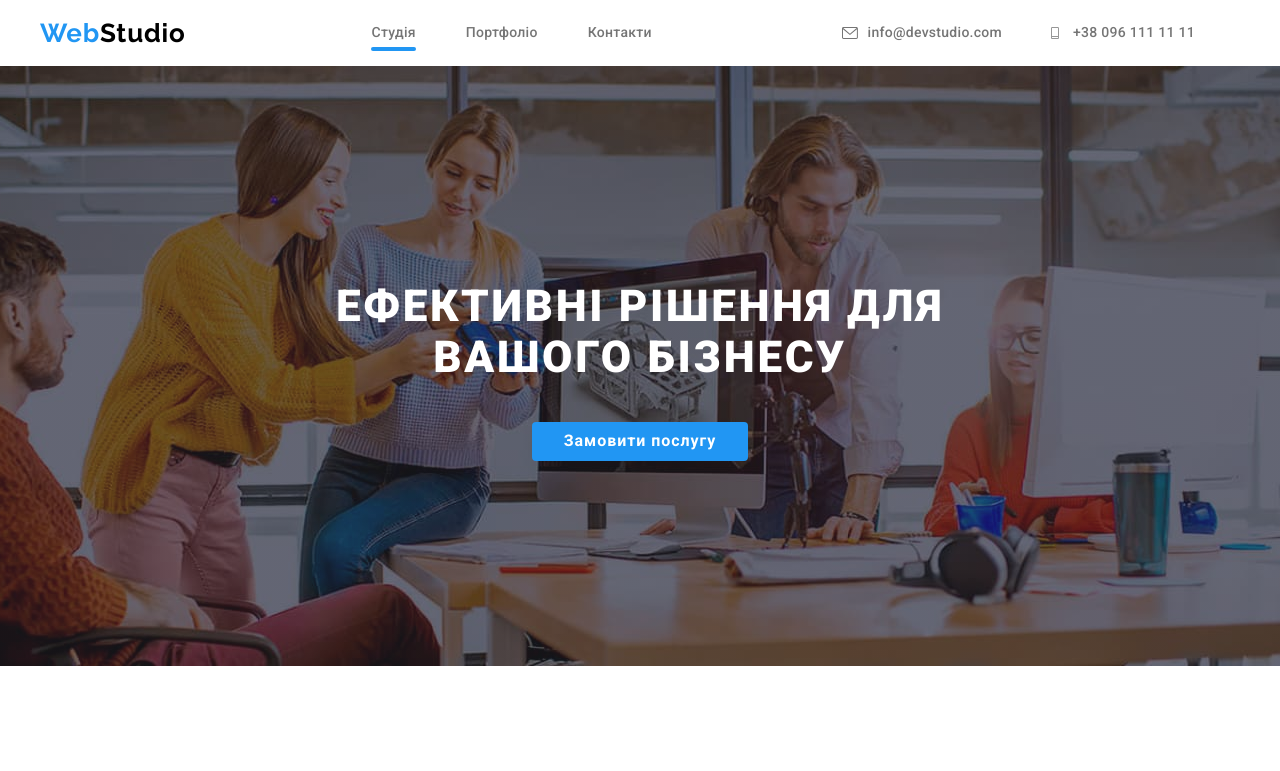
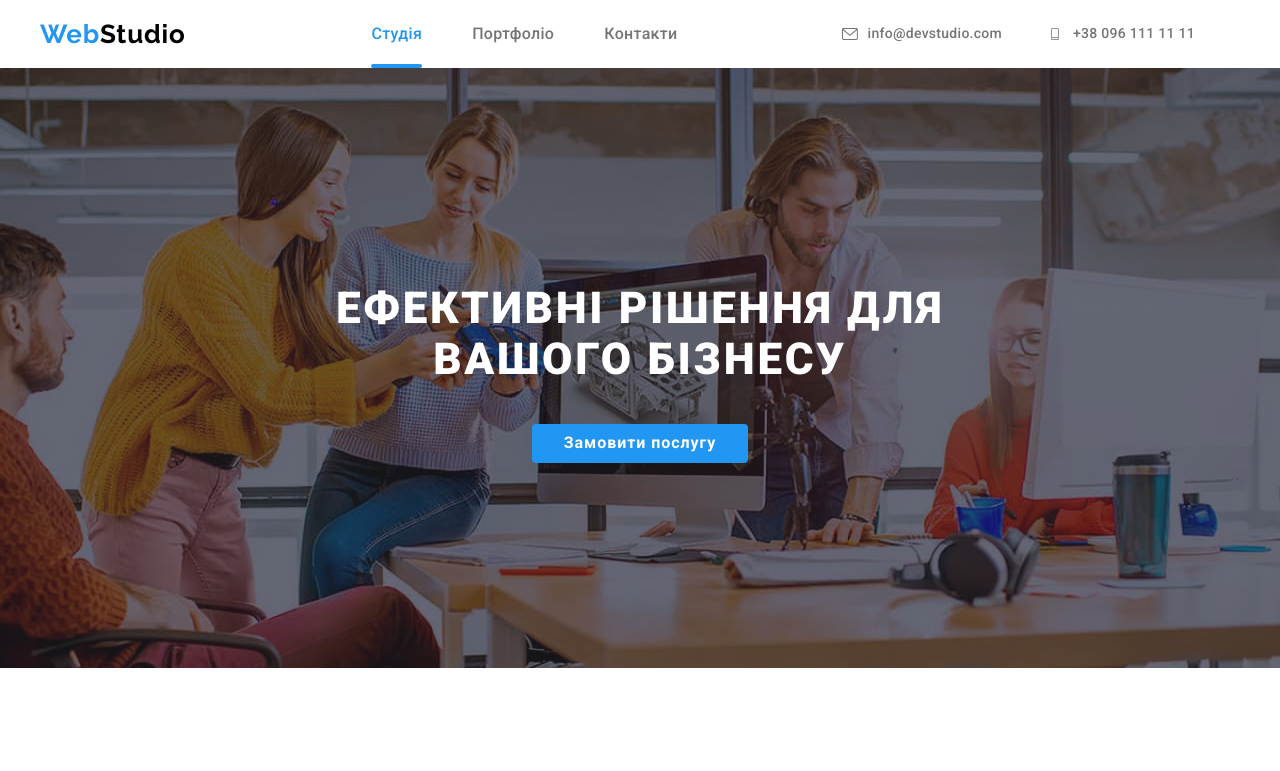
Before and after one commit to DmytroKotlyarov/-goit-markup-hw-5, a plain HTML site: page index.html in a window 1280 px wide. Shown: the top 771 px of the page. Drawn offline with nearby package versions, Linux system fonts and the light colour scheme.

Commit message:
Робота з псевдо єлементами

```diff
--- a/css/style.css
+++ b/css/style.css
@@ -78,15 +78,6 @@ a.header-logo {
 }
 span.header-logo {
   color: #000000;
-}
-.header-link:hover,
-.header-link:focus,
-.header-mail:hover,
-.header-mail:focus,
-.header-tel:hover,
-.header-tel:focus {
-  color: var(--accent-color);
-  transition: color 250ms cubic-bezier(0.4, 0, 0.2, 1);
 }
 .header-dask {
   display: flex;
@@ -172,8 +163,17 @@ span.header-logo {
 }
 .akcent {
   color: #2196f3;
+  display: flex;
+  justify-content: center;
+  align-items: center;
+  padding: 10px 0;
+  text-decoration: none;
+  font-weight: 500;
+  line-height: 1.14;
+  letter-spacing: 0.02em;
 }
 .akcent::after {
+  margin-bottom: -15px;
   bottom: 0%;
   left: 0;
   position: absolute;
--- a/index.html
+++ b/index.html
@@ -30,13 +30,13 @@
           >
           <ul class="header-list list">
             <li class="item">
-              <a href="" class="header-link link akcent">Студія</a>
+              <a href="" class="akcent">Студія</a>
             </li>
             <li class="item">
-              <a href="./portfolio.html" class="header-link link">Портфоліо</a>
+              <a href="./portfolio.html" class="link">Портфоліо</a>
             </li>
             <li class="item">
-              <a href="" class="header-link link">Контакти</a>
+              <a href="" class="link">Контакти</a>
             </li>
           </ul>
         </nav>
```
Also changed, not shown: portfolio.html (+3 -3 lines).
